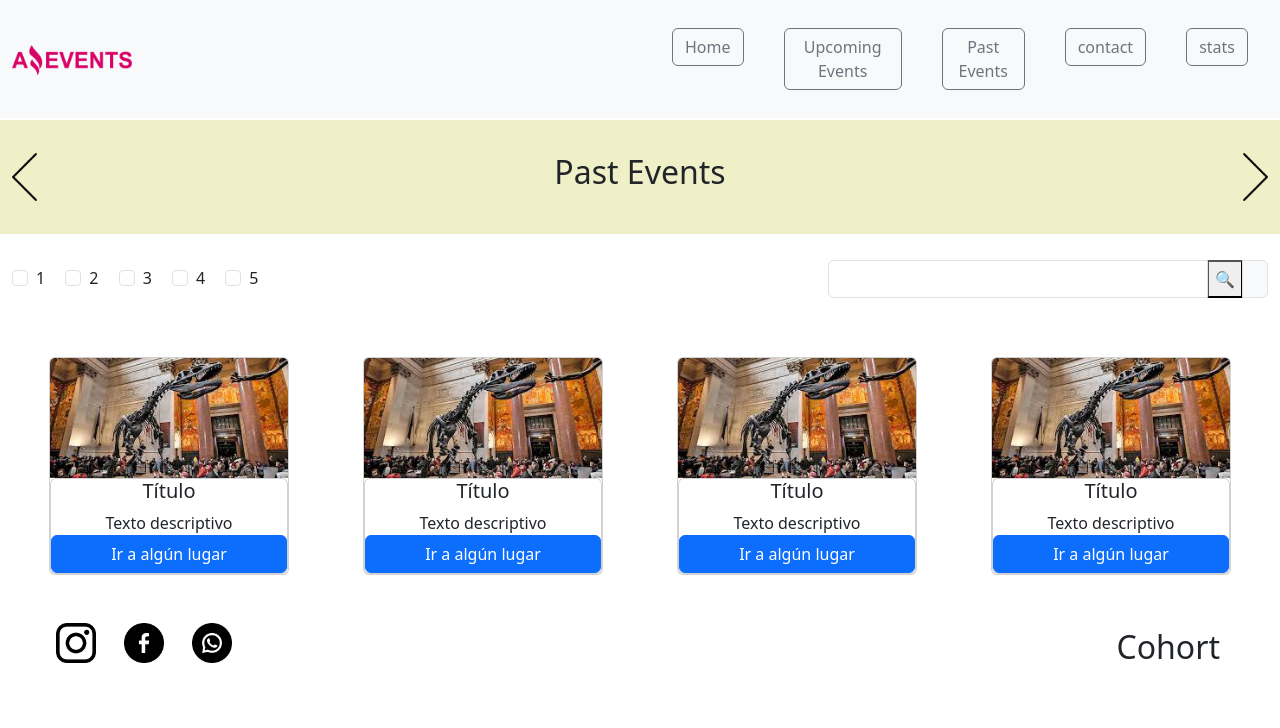
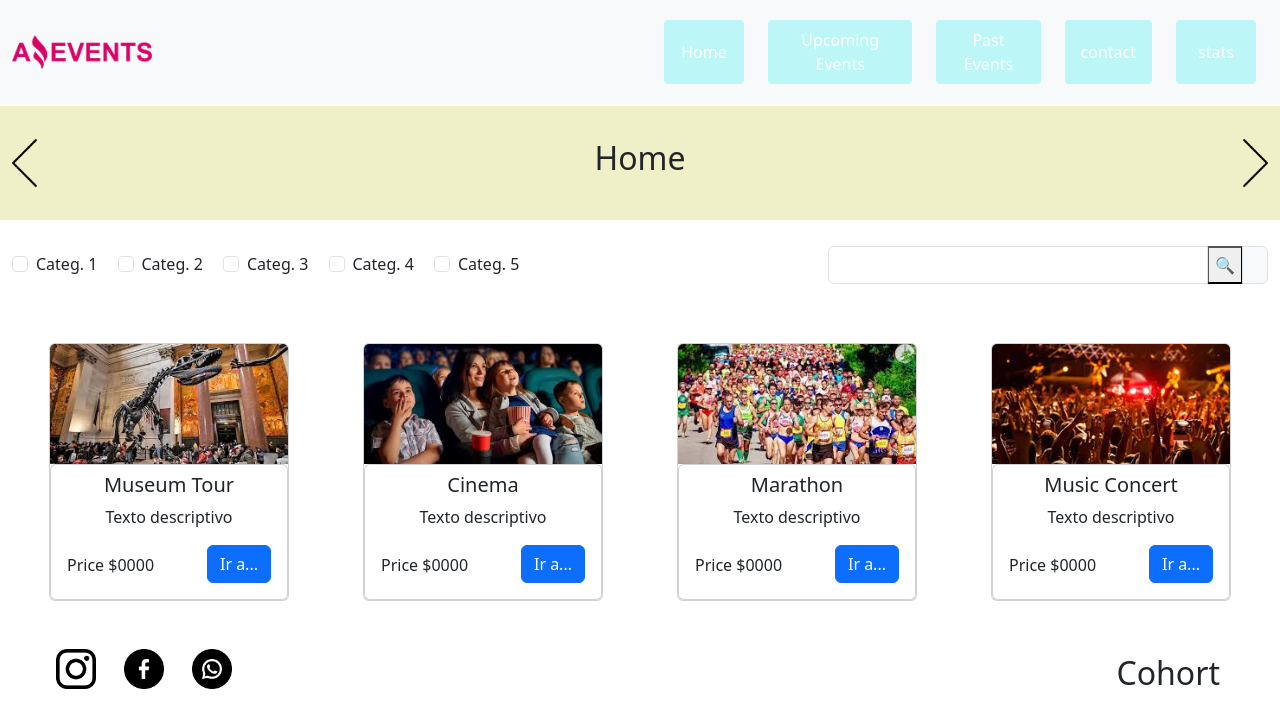
Before and after one commit to Jomox/AmazingEvents, a plain HTML site: page past.html in a window 1280 px wide. Drawn offline with nearby package versions, Linux system fonts and the light colour scheme.

Commit message:
cambios en index upcoming past

```diff
--- a/past.html
+++ b/past.html
@@ -15,7 +15,7 @@
     <nav class="navbar navbar-expand-lg bg-body-tertiary">
         <div class="container">
             <a class="navbar-brand" href="#">
-                <img src="./img/Logo_Amazing_Events.png" alt="logo" width="120">
+                <img src="./img/Logo_Amazing_Events.png" alt="logo" width="140">
             </a>
         </div>
         <div class="container-fluid col-xs-12 col-sm-12 col-md-8 col-lg-6">
@@ -23,31 +23,25 @@
             <div class="collapse navbar-collapse" id="navbarSupportedContent">
                 <ul class="navbar-nav ms-auto mb-2 mb-lg-0">
                     <li class="nav-item">
-
-                        <a class="nav-link" href="index.html"><button
-                             class="btn btn-md btn-outline-secondary" type="button">Home</button></a>
+                        <!-- <a class="nav-link active" aria-current="page" href="#"><button
+                        class="btn btn-md btn-outline-secondary" type="button">Home</button></a> -->
+                        <a href="index.html" class="boton">Home</a>
 
                     </li>
                     <li class="nav-item">
-
-                        <a class="nav-link active" href="upcoming.html"><button class="btn btn-md
-                            btn-outline-secondary" type="button">Upcoming Events</button></a>
+                        <a href="upcoming.html" class="boton">Upcoming Events</a>
 
                     </li>
                     <li class="nav-item">
-
-                        <a class="nav-link active" aria-current="page" href="#"><button class="btn btn-md btn-outline-secondary"
-                             type="button">Past Events</button></a>
+                        <a href="#" class="boton">Past Events</a>
 
                     </li>
                     <li class="nav-item">
-
-                        <a class="nav-link" href="#"><button class="btn btn-md btn-outline-secondary" type="button">contact</button></a>
+                        <a href="contact.com" class="boton">contact</a>
 
                     </li>
                     <li class="nav-item">
-
-                        <a class="nav-link" href="#"><button class="btn btn-md btn-outline-secondary" type="button">stats</button></a>
+                        <a href="#" class="boton">stats</a>
 
                     </li>
 
@@ -57,12 +51,13 @@
         </div>
     </nav>
     <!-- ******************************************************************************************* -->
+    <!-- ******************************************************************************************* -->
     <div class="container-fluid sitios">
 
         <div class="carrusel ">
-            <a href="upcoming.html"><img class="arrow " src="./img/arrow-thin-chevron-left-icon.png " alt="arrowLeft "></a>
-            <h2 class="seccion ">Past Events</h2>
-            <a href="index.html"><img class="arrow " src="./img/arrow-thin-chevron-right-icon.png " alt="arrowRight "></a>
+            <a href="index.html"><img class="arrow " src="./img/arrow-thin-chevron-left-icon.png " alt="arrowLeft "></a>
+            <h2 class="seccion ">Home</h2>
+            <a href="#"><img class="arrow " src="./img/arrow-thin-chevron-right-icon.png " alt="arrowRight "></a>
         </div>
         <!-- <div class="carrusel ">
             <a href=" "><img class="arrow " src="./img/arrow-thin-chevron-left-icon.png " alt="arrowLeft "></a>
@@ -76,28 +71,29 @@
         </div> -->
     </div>
     <!-- ******************************************************************************************* -->
+    <!-- ******************************************************************************************* -->
     <div class="container-fluid controles py-4">
 
         <div class="check col-sm-12 col-md-8 col-lg-6 col-xg-6">
             <div class="form-check form-check-inline">
                 <input class="form-check-input" type="checkbox" id="inlineCheckbox1" value="option1">
-                <label class="form-check-label" for="inlineCheckbox1">1</label>
+                <label class="form-check-label" for="inlineCheckbox1">Categ. 1</label>
             </div>
             <div class="form-check form-check-inline">
                 <input class="form-check-input" type="checkbox" id="inlineCheckbox2" value="option2">
-                <label class="form-check-label" for="inlineCheckbox2">2</label>
+                <label class="form-check-label" for="inlineCheckbox2">Categ. 2</label>
             </div>
             <div class="form-check form-check-inline">
                 <input class="form-check-input" type="checkbox" id="inlineCheckbox3" value="option3">
-                <label class="form-check-label" for="inlineCheckbox3">3</label>
+                <label class="form-check-label" for="inlineCheckbox3">Categ. 3</label>
             </div>
             <div class="form-check form-check-inline">
                 <input class="form-check-input" type="checkbox" id="inlineCheckbox4" value="option4">
-                <label class="form-check-label" for="inlineCheckbox4">4</label>
+                <label class="form-check-label" for="inlineCheckbox4">Categ. 4</label>
             </div>
             <div class="form-check form-check-inline">
                 <input class="form-check-input" type="checkbox" id="inlineCheckbox5" value="option5">
-                <label class="form-check-label" for="inlineCheckbox5">5</label>
+                <label class="form-check-label" for="inlineCheckbox5">Categ. 5</label>
             </div>
         </div>
 
@@ -111,39 +107,52 @@
     <!-- ******************************************************************************************* -->
     <!-- ******************************************************************************************* -->
     <div class="container-fluid mb-5">
-        <div class="row tarjetas ">
-            <div class="card " style="width: 15rem; ">
-                <img src="./img/Museum_Tour.jpg " class="card-img-top " alt="... ">
-                <div class="card-body card text-center ">
-                    <h5 class="card-title ">Título</h5>
-                    <p class="card-text ">Texto descriptivo</p>
-                    <a href="# " class="btn btn-primary ">Ir a algún lugar</a>
+        <div class="row tarjetas">
+            <div class="card" style="width: 15rem;">
+                <img src="./img/Museum_Tour.jpg" class="card-img-top" alt="museum">
+                <div class="card-body card text-center">
+                    <h5 class="card-title pt-2">Museum Tour</h5>
+                    <p class="card-text">Texto descriptivo</p>
+                    <div class="infoTarjeta py-2 my-2 mx-3">
+                        <p class="pt-2">Price $0000</p>
+                        <a href="#" class="btn btn-primary">Ir a...</a>
+                    </div>
                 </div>
             </div>
-            <div class="card " style="width: 15rem; ">
-                <img src="./img/Museum_Tour.jpg " class="card-img-top " alt="... ">
-                <div class="card-body card text-center ">
-                    <h5 class="card-title ">Título</h5>
-                    <p class="card-text ">Texto descriptivo</p>
-                    <a href="# " class="btn btn-primary ">Ir a algún lugar</a>
+            <div class="card" style="width: 15rem;">
+                <img src="./img/Cinema.jpg" class="card-img-top" alt="cinema">
+                <div class="card-body card text-center">
+                    <h5 class="card-title pt-2">Cinema</h5>
+                    <p class="card-text">Texto descriptivo</p>
+                    <div class="infoTarjeta py-2 my-2 mx-3">
+                        <p class="pt-2">Price $0000</p>
+                        <a href="#" class="btn btn-primary">Ir a...</a>
+                    </div>
                 </div>
             </div>
-            <div class="card " style="width: 15rem; ">
-                <img src="./img/Museum_Tour.jpg " class="card-img-top " alt="... ">
-                <div class="card-body card text-center ">
-                    <h5 class="card-title ">Título</h5>
+            <div class="card" style="width: 15rem;">
+                <img src="./img/Marathon.jpg" class="card-img-top" alt="marathon">
+                <div class="card-body card text-center">
+                    <h5 class="card-title pt-2">Marathon</h5>
                     <p class="card-text ">Texto descriptivo</p>
-                    <a href="# " class="btn btn-primary ">Ir a algún lugar</a>
+                    <div class="infoTarjeta py-2 my-2 mx-3">
+                        <p class="pt-2">Price $0000</p>
+                        <a href="#" class="btn btn-primary">Ir a...</a>
+                    </div>
                 </div>
             </div>
-            <div class="card " style="width: 15rem; ">
-                <img src="./img/Museum_Tour.jpg " class="card-img-top " alt="... ">
-                <div class="card-body card text-center ">
-                    <h5 class="card-title ">Título</h5>
+            <div class="card" style="width: 15rem;">
+                <img src="./img/Music_Concert.jpg" class="card-img-top" alt="music_concert">
+                <div class="card-body card text-center">
+                    <h5 class="card-title pt-2">Music Concert</h5>
                     <p class="card-text ">Texto descriptivo</p>
-                    <a href="# " class="btn btn-primary ">Ir a algún lugar</a>
+                    <div class="infoTarjeta py-2 my-2 mx-3">
+                        <p class="pt-2">Price $0000</p>
+                        <a href="# " class="btn btn-primary">Ir a...</a>
+                    </div>
                 </div>
             </div>
+
 
         </div>
 
@@ -153,7 +162,7 @@
     <!-- ******************************************************************************************* -->
     <!-- ******************************************************************************************* -->
 
-    <footer class="container-fluid mb-5">
+    <footer class="container-fluid mt-5 mb-3">
 
         <ul>
             <li>
```
Also changed, not shown: index.html (+4 -4 lines), upcoming.html (+54 -45 lines).
